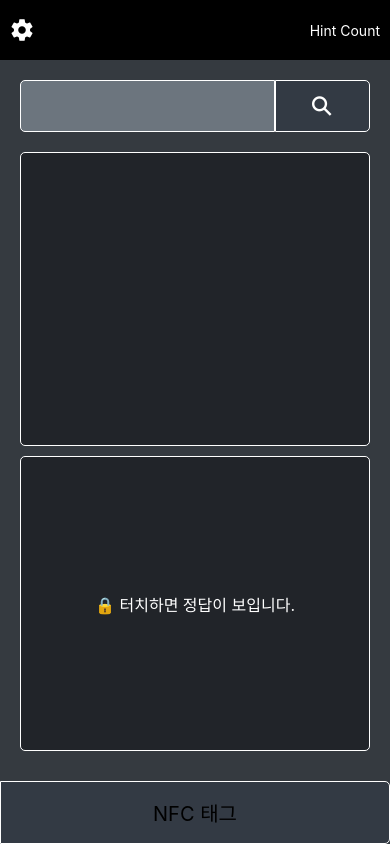
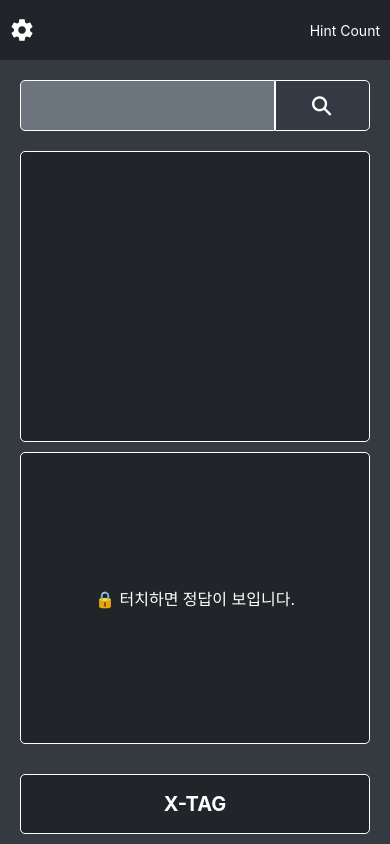
Before and after one commit to kojoo112/reactNative-NFC-reader, a React Native app in the folder xcape/: screen /Home in a window 390 px wide. Built offline with nearby package versions, Linux system fonts and the light colour scheme.

Commit message:
modal 디자인 변경

```diff
--- a/xcape/components/Header.js
+++ b/xcape/components/Header.js
@@ -17,6 +17,7 @@ const Header = ({
   return (
     <View style={styles.container}>
       <Pressable
+        hitSlop={{top: 10, left: 10, right: 20, bottom: 20}}
         onPress={() => {
           Vibration.vibrate(200, false);
           prompt(
@@ -95,7 +96,7 @@ export default Header;
 const styles = StyleSheet.create({
   container: {
     height: 60,
-    backgroundColor: 'black',
+    backgroundColor: '#212429',
     paddingHorizontal: 10,
     justifyContent: 'space-between',
     flexDirection: 'row',
--- a/xcape/components/NfcRead.js
+++ b/xcape/components/TagRead.js
@@ -5,7 +5,7 @@ import NfcManager, {Ndef, NfcTech} from 'react-native-nfc-manager';
 import {getData} from '../util/util';
 import {useNavigation} from '@react-navigation/native';
 
-const NfcRead = ({modalVisible, setModalVisible, action, hintObject}) => {
+const TagRead = ({modalVisible, setModalVisible, action, hintObject}) => {
   const navigation = useNavigation();
   const [hintCode, setHintCode] = useState('');
 
@@ -14,11 +14,11 @@ const NfcRead = ({modalVisible, setModalVisible, action, hintObject}) => {
       await NfcManager.requestTechnology([NfcTech.Ndef]);
       const tag = await NfcManager.getTag();
       tag.ndefStatus = await NfcManager.ndefHandler.getNdefStatus();
-      await setHintCode(
+      setHintCode(
         JSON.parse(Ndef.text.decodePayload(tag.ndefMessage[0].payload)),
       );
     } catch (ex) {
-      console.log('NfcRead >>> readTag >>> : ', ex);
+      console.log('TagRead >>> readTag >>> : ', ex);
     } finally {
       closeModal();
     }
@@ -41,7 +41,7 @@ const NfcRead = ({modalVisible, setModalVisible, action, hintObject}) => {
         await NfcManager.ndefHandler.writeNdefMessage(bytes);
       }
     } catch (ex) {
-      console.log('NfcRead >>> writeTag >>> : ', ex);
+      console.log('TagRead >>> writeTag >>> : ', ex);
     } finally {
       closeModal();
     }
@@ -75,20 +75,21 @@ const NfcRead = ({modalVisible, setModalVisible, action, hintObject}) => {
 
   return (
     <Modal
-      animationType="slide"
-      transparent={true}
-      visible={modalVisible}
-      onShow={tagDevide[action]}
-      onRequestClose={() => {
+      onBackdropPress={() => {
         closeModal();
-      }}>
+      }}
+      onBackButtonPress={() => {
+        closeModal();
+      }}
+      isVisible={modalVisible}
+      onShow={tagDevide[action]}>
       <View style={styles.centeredView}>
         <View style={styles.modalView}>
           <Image
             style={styles.modalImage}
-            source={require('../assets/image/nfcRead.png')}
+            source={require('../assets/image/xcape-logo.png')}
           />
-          <Text style={styles.modalText}>태그를 해주세요</Text>
+
           <Pressable
             style={[styles.button, styles.buttonClose]}
             onPress={() => {
@@ -111,7 +112,9 @@ const styles = StyleSheet.create({
   },
   modalView: {
     margin: 20,
-    backgroundColor: 'white',
+    borderWidth: 1,
+    borderColor: 'white',
+    backgroundColor: '#1f1f1f',
     borderRadius: 20,
     padding: 35,
     alignItems: 'center',
@@ -126,7 +129,7 @@ const styles = StyleSheet.create({
     width: '85%',
   },
   modalImage: {
-    backgroundColor: 'white',
+    backgroundColor: '#1f1f1f',
     marginBottom: 15,
     width: 200,
     height: 200,
@@ -143,13 +146,13 @@ const styles = StyleSheet.create({
     width: 100,
   },
   buttonClose: {
-    backgroundColor: '#2196F3',
+    backgroundColor: '#feb50d',
   },
   textStyle: {
-    color: 'white',
+    color: 'black',
     fontWeight: 'bold',
     textAlign: 'center',
   },
 });
 
-export default NfcRead;
+export default TagRead;
--- a/xcape/screens/Home.js
+++ b/xcape/screens/Home.js
@@ -13,7 +13,7 @@ import {
 } from 'react-native';
 import Header from '../components/Header';
 import Icon from 'react-native-vector-icons/Ionicons';
-import NfcRead from '../components/NfcRead';
+import TagRead from '../components/TagRead';
 import {
   storeSetUseHintList,
   storeSetHintCount,
@@ -116,7 +116,7 @@ const Home = ({navigation}) => {
             <Icon name="search-sharp" size={24} color={'white'} />
           </Pressable>
         </View>
-        <NfcRead
+        <TagRead
           modalVisible={modalVisible}
           setModalVisible={setModalVisible}
           action={'readTag'}
@@ -158,14 +158,18 @@ const Home = ({navigation}) => {
             )}
           </Pressable>
         </View>
+        <View style={{flex: 0.1, paddingHorizontal: 20, marginBottom: 10}}>
           <Pressable
             style={styles.tagButton}
             onPress={() => {
               Vibration.vibrate(200, false);
               setModalVisible(!modalVisible);
             }}>
-          <Text style={{fontSize: 20}}>NFC 태그</Text>
+            <Text style={{fontSize: 20, fontWeight: '700', color: 'white'}}>
+              X-TAG
+            </Text>
           </Pressable>
+        </View>
       </View>
     </TouchableWithoutFeedback>
   );
@@ -219,11 +223,13 @@ const styles = StyleSheet.create({
     fontSize: 16,
   },
   tagButton: {
-    flex: 0.1,
+    flex: 1,
     alignItems: 'center',
     justifyContent: 'center',
-    backgroundColor: '#333a44',
-    borderWidth: 1.5,
+    backgroundColor: '#212429',
+    borderWidth: 1,
+    borderTopLeftRadius: 5,
+    borderBottomLeftRadius: 5,
     borderTopRightRadius: 5,
     borderBottomRightRadius: 5,
     borderColor: 'white',
--- a/xcape/screens/Setting.js
+++ b/xcape/screens/Setting.js
@@ -9,7 +9,7 @@ import {
 import React, {useEffect, useState, useReducer} from 'react';
 import Dropdown from '../components/Dropdown';
 import {getData} from '../util/util';
-import NfcRead from '../components/NfcRead';
+import TagRead from '../components/TagRead';
 import {
   INIT_DATA,
   MERCHANT_CHANGED,
@@ -194,7 +194,7 @@ const Setting = ({navigation, route}) => {
           </Pressable>
         </View>
       </View>
-      <NfcRead
+      <TagRead
         modalVisible={modalVisible}
         setModalVisible={setModalVisible}
         action={'writeTag'}
```
Also changed, not shown: xcape/assets/image/nfcRead.png (deleted), xcape/assets/image/xcape-logo.png (added). Lines whose indentation alone changed are shown as unchanged.
